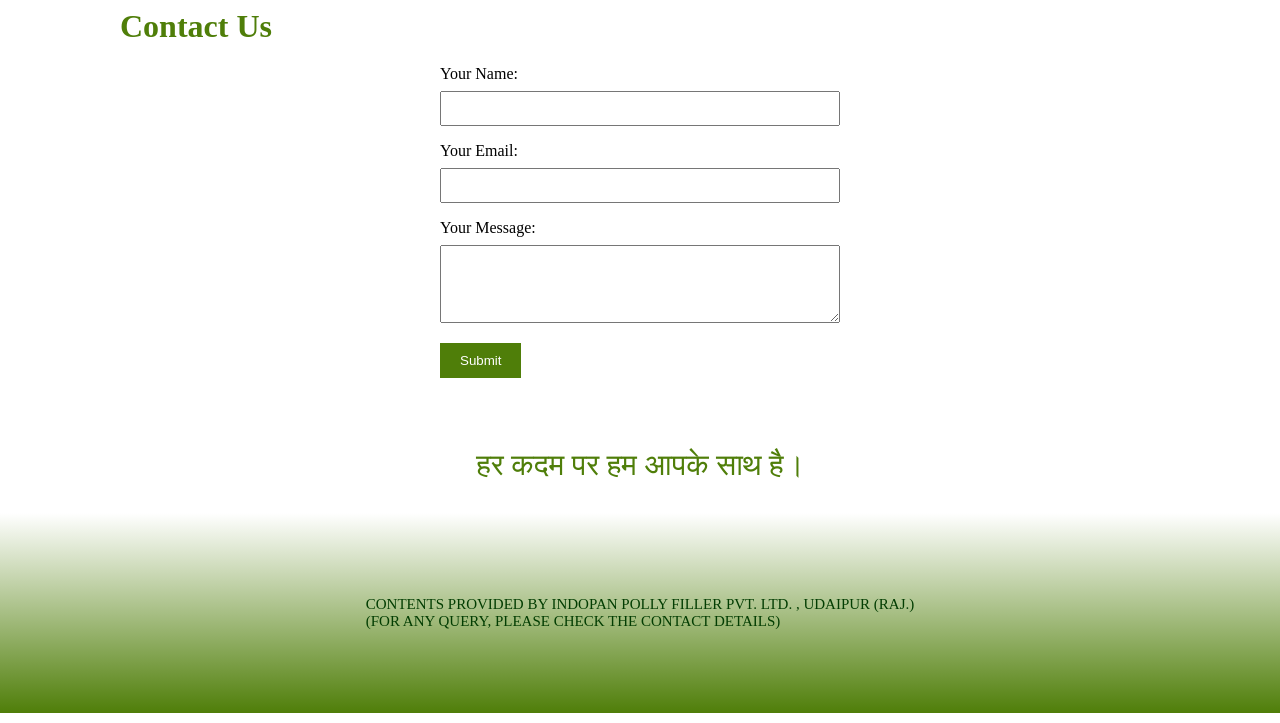
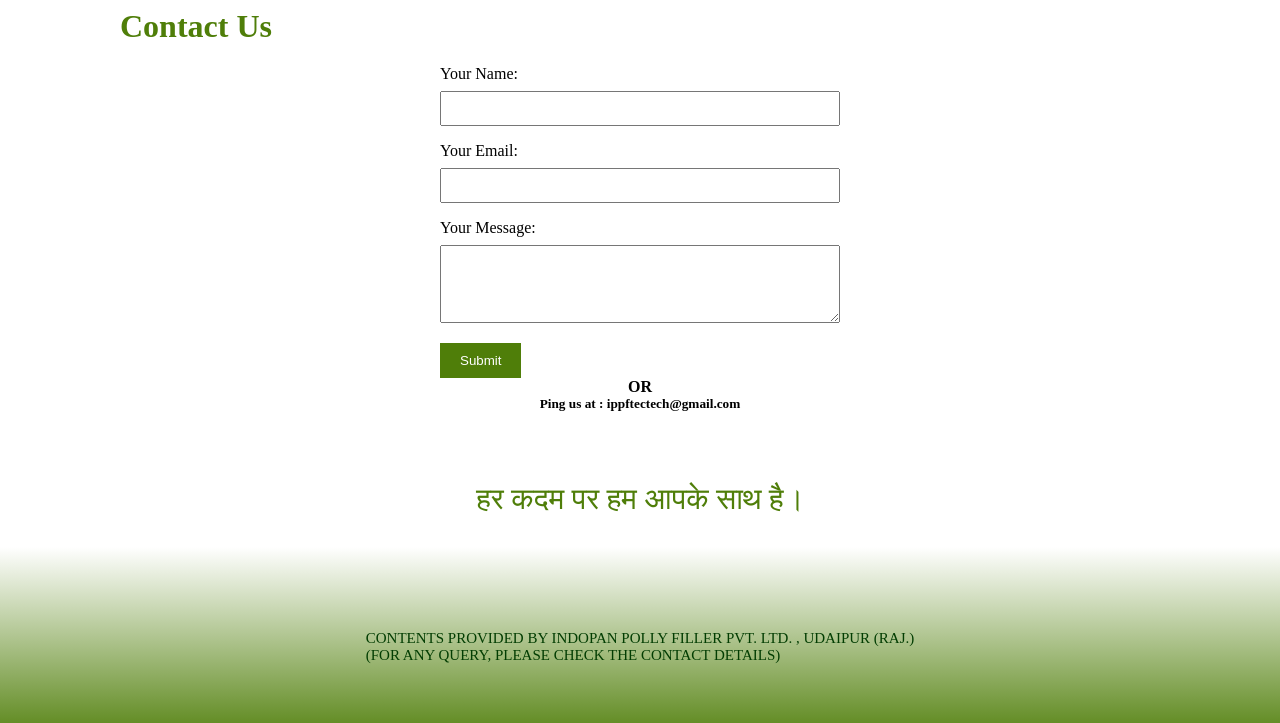
Before and after one commit to AnujSukhwal/IndoPan_Polly_filler, a plain HTML site: page contactUs.html in a window 1280 px wide. Shown: the part 77-800 px from the top of the page. Drawn offline with nearby package versions, Linux system fonts and the light colour scheme.

Commit message:
added mail id in contact us page

```diff
--- a/contactUs.html
+++ b/contactUs.html
@@ -53,6 +53,9 @@
             <textarea id="message" name="message" rows="4" required></textarea>
 
             <button type="submit">Submit</button>
+            <center><h4>OR</h4></center>
+            <h5><p><center>Ping us at :  ippftectech@gmail.com </center> </p><h5>
+
         </form>
 
     </div>
```
